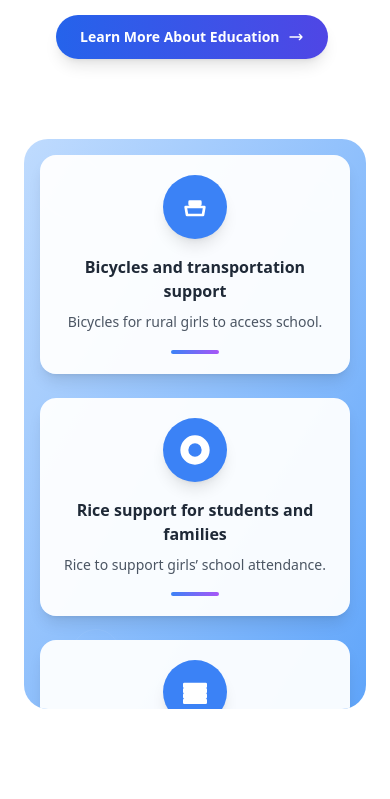
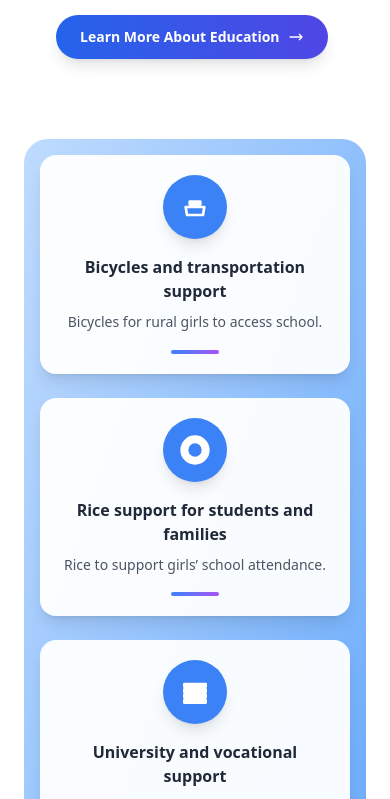
Before and after one commit to radytrainer/lotusoutreach-cambodia, a Vue app: page /program in a window 390 px wide. Shown: the part 1560-2359 px from the top of the page. Built offline with nearby package versions, Linux system fonts and the light colour scheme.

Commit message:
Update Responsive Education Program

```diff
--- a/src/components/Program/program.vue
+++ b/src/components/Program/program.vue
@@ -64,7 +64,8 @@
                 </div>
                 <!-- Sub-sections -->
                 <div
-                  class="p-4 sm:p-8 mt-12 bg-gradient-to-br from-blue-200 to-blue-400 rounded-3xl relative overflow-hidden h-[570px]">
+                  class="p-4 sm:p-8 mt-12 bg-gradient-to-br from-blue-200 to-blue-400 rounded-3xl relative overflow-hidden h-auto lg:h-[570px]">
+                  <!-- Animated background -->
                   <div class="absolute inset-0 opacity-10">
                     <div class="absolute top-4 left-4 w-16 h-16 border-2 border-white rounded-full animate-pulse"></div>
                     <div class="absolute top-12 right-8 w-8 h-8 border border-white rounded-full animate-bounce"></div>
@@ -72,24 +73,40 @@
                       class="absolute bottom-8 left-12 w-12 h-12 border border-white rounded-full animate-pulse delay-300">
                     </div>
                   </div>
-                  <div class="grid grid-cols-1 sm:grid-cols-2 gap-6 relative z-10">
+
+                  <!-- Grid layout -->
+                  <div class="grid grid-cols-1 sm:grid-cols-2 lg:grid-cols-2 gap-6 relative z-10">
                     <div v-for="(subSection, subIndex) in program.EduSections" :key="subIndex"
-                      class="bg-white/95 rounded-2xl p-5 text-center shadow-lg hover:shadow-2xl">
+                      class="bg-white/95 rounded-2xl p-5 text-center shadow-lg hover:shadow-2xl transition-all duration-300 group">
+
+                      <!-- Icon -->
                       <div
                         class="w-16 h-16 bg-blue-500 rounded-full flex items-center justify-center mx-auto mb-4 group-hover:scale-110 group-hover:rotate-12 duration-300 shadow-lg">
                         <svg class="w-8 h-8 text-white" fill="none" stroke="currentColor" viewBox="0 0 24 24">
                           <path stroke-linecap="round" stroke-linejoin="round" stroke-width="2" :d="subSection.icon" />
                         </svg>
                       </div>
+
+                      <!-- Title -->
                       <h5 class="font-bold text-gray-800 mb-2 group-hover:text-blue-600 transition-colors duration-300">
-                        {{ subSection.title }}</h5>
-                      <p class="text-gray-600 text-sm leading-relaxed">{{ subSection.description }}</p>
+                        {{ subSection.title }}
+                      </h5>
+
+                      <!-- Description -->
+                      <p class="text-gray-600 text-sm leading-relaxed">
+                        {{ subSection.description }}
+                      </p>
+
+                      <!-- Divider -->
                       <div
                         class="w-12 h-1 bg-gradient-to-r from-blue-500 to-purple-500 rounded-full mx-auto mt-4 group-hover:w-16 transition-all duration-300">
                       </div>
                     </div>
                   </div>
                 </div>
+
+
+
               </div>
             </div>
           </div>
```
